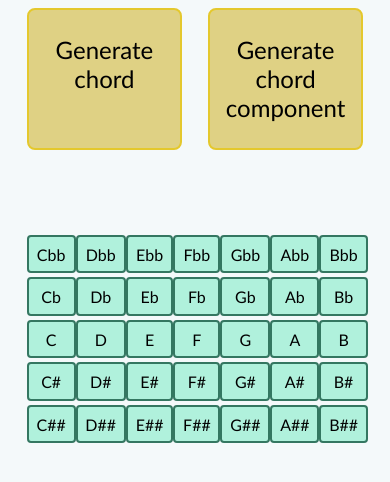
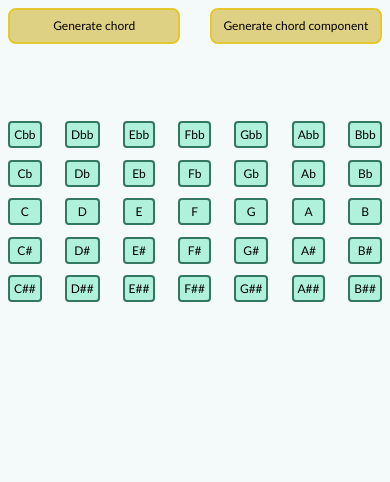
Before and after one commit to bpieprzyca/chordPractise, a Gatsby site: page / in a window 390 px wide. Built offline with nearby package versions, Linux system fonts and the light colour scheme; Gatsby itself is replaced by a stand-in of ours.

Commit message:
feat: rwd

```diff
--- a/src/pages/styles.css
+++ b/src/pages/styles.css
@@ -24,7 +24,7 @@ body {
     height: 56px;
     font-weight: 600;
     text-align: center;
-    margin-top: 3vh;
+    margin-top: 4vh;
 }
 
 .buttonsWrapper {
@@ -59,6 +59,27 @@ body {
     }
     .chordName {
         font-size: 36px;
+        height: 48px;
+    }
+}
+
+@media (max-width: 768px) {
+    .optionWrapper {
+        font-size: 12px;
+        padding: 1vw;
+        margin-top: 3vw;
+        margin-bottom: 3vw;
+    }
+    .buttonsWrapper {
+        width: 100%;
+    }
+    .chordName {
+        font-size: 24px;
+        height: 32px;
+    }
+    .randomButton {
+        font-size: 12px;
+        padding: 1vh 0;
     }
 }
 
```
